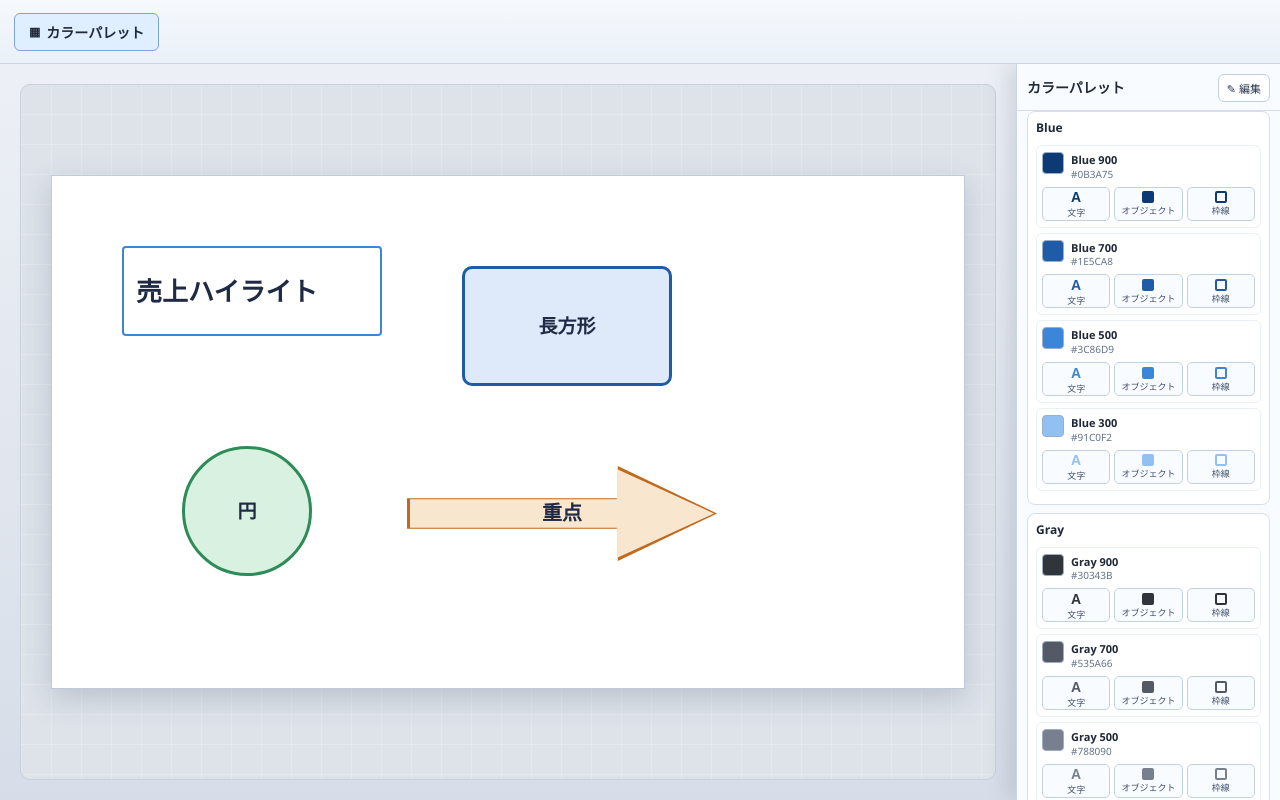
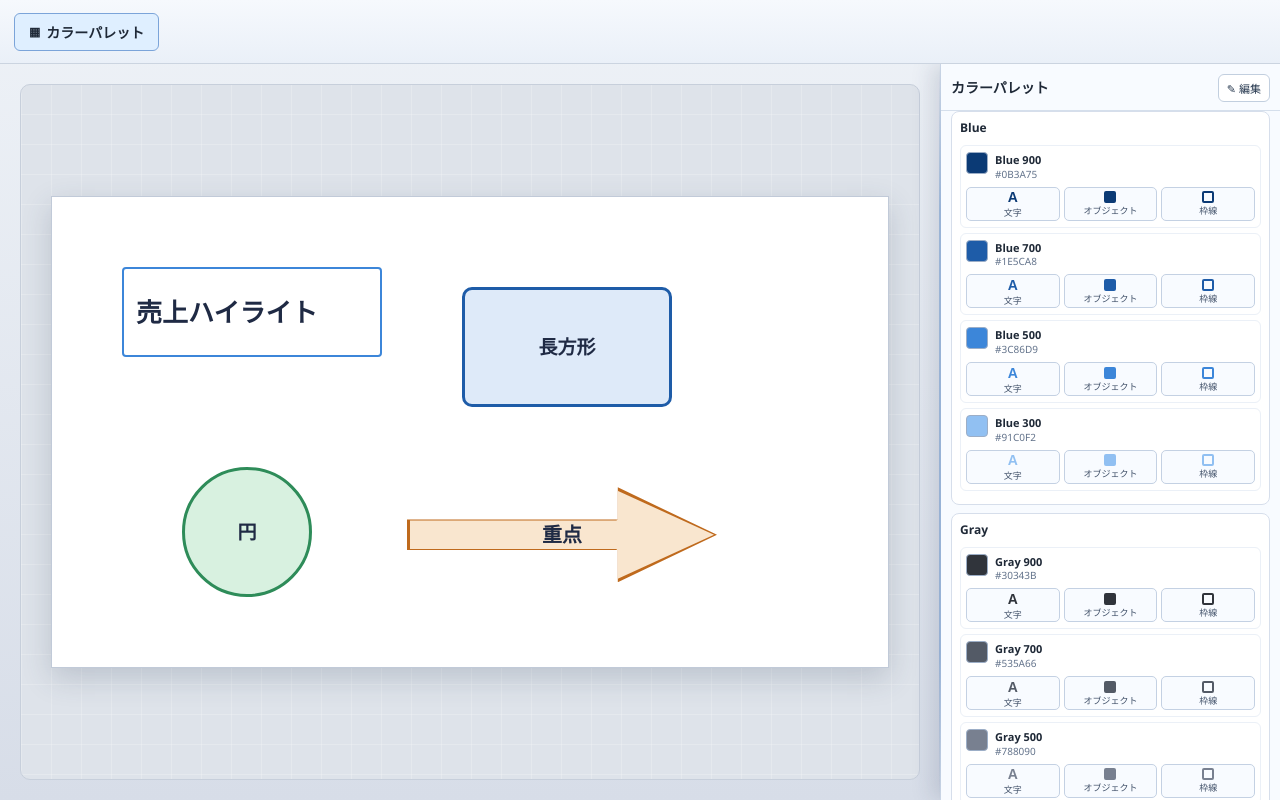
Before and after one commit to honamiyamamoto/color-palette, a React (Vite) app: page / in a window 1280 px wide. Built offline with nearby package versions, Linux system fonts and the light colour scheme.

Commit message:
ペインサイズ可変化

```diff
--- a/src/App.css
+++ b/src/App.css
@@ -39,6 +39,7 @@
 
 
 .workspace-body {
+  --task-pane-width: 340px;
   flex: 1;
   position: relative;
   overflow: hidden;
@@ -46,7 +47,7 @@
 }
 
 .workspace-body.pane-open {
-  padding-right: 264px;
+  padding-right: var(--task-pane-width);
 }
 
 .slide-region {
@@ -169,7 +170,8 @@
   top: 0;
   right: 0;
   bottom: 0;
-  width: 264px;
+  width: var(--task-pane-width);
+  min-width: 340px;
   background: #f8fbff;
   border-left: 1px solid #cad5e5;
   box-shadow: -8px 0 20px rgba(40, 57, 89, 0.15);
@@ -178,6 +180,39 @@
   transform: translateX(100%);
   transition: transform 220ms ease;
   pointer-events: none;
+}
+
+.task-pane-resizer {
+  position: absolute;
+  top: 0;
+  right: var(--task-pane-width);
+  bottom: 0;
+  width: 12px;
+  transform: translateX(50%);
+  border: 0;
+  padding: 0;
+  margin: 0;
+  background: transparent;
+  cursor: col-resize;
+  z-index: 5;
+}
+
+.task-pane-resizer::before {
+  content: '';
+  position: absolute;
+  top: 0;
+  bottom: 0;
+  left: 50%;
+  width: 2px;
+  transform: translateX(-50%);
+  border-radius: 999px;
+  background: linear-gradient(180deg, rgba(111, 151, 203, 0) 0%, #6f97cb 20%, #6f97cb 80%, rgba(111, 151, 203, 0) 100%);
+  opacity: 0.55;
+}
+
+.task-pane-resizer:hover::before,
+.task-pane-resizer:focus-visible::before {
+  opacity: 1;
 }
 
 .task-pane.open {
@@ -224,6 +259,7 @@
 
 .task-pane-body {
   overflow-y: auto;
+  overflow-x: hidden;
   padding: 0 10px 12px;
 }
 
--- a/src/App.tsx
+++ b/src/App.tsx
@@ -1,4 +1,4 @@
-import { useEffect, useRef, useState } from 'react'
+import { useEffect, useRef, useState, type CSSProperties } from 'react'
 import './App.css'
 import { RibbonBar } from './components/RibbonBar'
 import { SlideCanvas } from './components/SlideCanvas'
@@ -11,13 +11,19 @@ import type { ApplyTarget, Palette } from './types/palette'
 import type { SlideElement } from './types/slide'
 
 function App() {
+  const TASK_PANE_MIN_WIDTH = 340
+  const TASK_PANE_MAX_WIDTH = 520
+  const TASK_PANE_DEFAULT_WIDTH = 340
+
   const [palette, setPalette] = useState<Palette>(() => loadPalette())
   const [slideElements, setSlideElements] =
     useState<SlideElement[]>(INITIAL_SLIDE_ELEMENTS)
-  const [selectedElementId, setSelectedElementId] = useState<string | null>(null)
+  const [selectedElementIds, setSelectedElementIds] = useState<string[]>([])
   const [isTaskPaneOpen, setIsTaskPaneOpen] = useState(true)
+  const [taskPaneWidth, setTaskPaneWidth] = useState(TASK_PANE_DEFAULT_WIDTH)
   const [toastMessage, setToastMessage] = useState<string | null>(null)
   const toastTimerRef = useRef<number | null>(null)
+  const isResizingRef = useRef(false)
 
   const showToast = (message: string) => {
     setToastMessage(message)
@@ -41,7 +47,7 @@ function App() {
   const handleApplyColor = (target: ApplyTarget, hex: string) => {
     const result = applyColor({
       elements: slideElements,
-      selectedElementId,
+      selectedElementIds,
       target,
       hex,
     })
@@ -53,6 +59,56 @@ function App() {
 
     setSlideElements(result.elements)
   }
+
+  const handleSelectElement = (id: string, options?: { additive?: boolean }) => {
+    setSelectedElementIds((prev) => {
+      if (options?.additive) {
+        return prev.includes(id) ? prev.filter((item) => item !== id) : [...prev, id]
+      }
+
+      return prev.length === 1 && prev[0] === id ? prev : [id]
+    })
+  }
+
+  const handlePaneResizeStart = () => {
+    isResizingRef.current = true
+    document.body.style.cursor = 'col-resize'
+    document.body.style.userSelect = 'none'
+  }
+
+  useEffect(() => {
+    const handlePointerMove = (event: PointerEvent) => {
+      if (!isResizingRef.current) {
+        return
+      }
+
+      const maxWidth = Math.max(
+        TASK_PANE_MIN_WIDTH,
+        Math.min(TASK_PANE_MAX_WIDTH, window.innerWidth - 240),
+      )
+      const nextWidth = window.innerWidth - event.clientX
+      const boundedWidth = Math.min(Math.max(nextWidth, TASK_PANE_MIN_WIDTH), maxWidth)
+      setTaskPaneWidth(boundedWidth)
+    }
+
+    const handlePointerUp = () => {
+      if (!isResizingRef.current) {
+        return
+      }
+
+      isResizingRef.current = false
+      document.body.style.cursor = ''
+      document.body.style.userSelect = ''
+    }
+
+    window.addEventListener('pointermove', handlePointerMove)
+    window.addEventListener('pointerup', handlePointerUp)
+
+    return () => {
+      window.removeEventListener('pointermove', handlePointerMove)
+      window.removeEventListener('pointerup', handlePointerUp)
+    }
+  }, [])
 
   const handleSavePalette = (nextPalette: Palette) => {
     try {
@@ -73,14 +129,30 @@ function App() {
         isPaneOpen={isTaskPaneOpen}
         onTogglePane={() => setIsTaskPaneOpen((prev) => !prev)}
       />
-      <main className={`workspace-body ${isTaskPaneOpen ? 'pane-open' : ''}`}>
+      <main
+        className={`workspace-body ${isTaskPaneOpen ? 'pane-open' : ''}`}
+        style={
+          {
+            '--task-pane-width': `${taskPaneWidth}px`,
+          } as CSSProperties
+        }
+      >
         <div className="slide-region">
           <SlideCanvas
             elements={slideElements}
-            selectedElementId={selectedElementId}
-            onSelectElement={setSelectedElementId}
+            selectedElementIds={selectedElementIds}
+            onSelectElement={handleSelectElement}
+            onClearSelection={() => setSelectedElementIds([])}
           />
         </div>
+        {isTaskPaneOpen && (
+          <button
+            type="button"
+            className="task-pane-resizer"
+            aria-label="右ペインの幅を調整"
+            onPointerDown={handlePaneResizeStart}
+          />
+        )}
         <TaskPane
           isOpen={isTaskPaneOpen}
           palette={palette}
--- a/src/components/SlideCanvas.tsx
+++ b/src/components/SlideCanvas.tsx
@@ -2,20 +2,22 @@ import type { SlideElement } from '../types/slide'
 
 interface SlideCanvasProps {
   elements: SlideElement[]
-  selectedElementId: string | null
-  onSelectElement: (id: string | null) => void
+  selectedElementIds: string[]
+  onSelectElement: (id: string, options?: { additive?: boolean }) => void
+  onClearSelection: () => void
 }
 
 export function SlideCanvas({
   elements,
-  selectedElementId,
+  selectedElementIds,
   onSelectElement,
+  onClearSelection,
 }: SlideCanvasProps) {
   return (
-    <section className="canvas-surface" onClick={() => onSelectElement(null)}>
+    <section className="canvas-surface" onClick={onClearSelection}>
       <div className="slide-sheet">
         {elements.map((element) => {
-          const isSelected = element.id === selectedElementId
+          const isSelected = selectedElementIds.includes(element.id)
           const itemStyle = {
             left: `${element.x}px`,
             top: `${element.y}px`,
@@ -30,7 +32,9 @@ export function SlideCanvas({
               style={itemStyle}
               onClick={(event) => {
                 event.stopPropagation()
-                onSelectElement(element.id)
+                onSelectElement(element.id, {
+                  additive: event.ctrlKey || event.metaKey || event.shiftKey,
+                })
               }}
             >
               {element.type === 'text' && (
--- a/src/services/colorApplier.ts
+++ b/src/services/colorApplier.ts
@@ -4,7 +4,7 @@ import { isValidHex, normalizeHex } from '../utils/colorUtils'
 
 interface ApplyColorParams {
   elements: SlideElement[]
-  selectedElementId: string | null
+  selectedElementIds: string[]
   target: ApplyTarget
   hex: string
 }
@@ -17,11 +17,11 @@ interface ApplyColorResult {
 
 export function applyColor({
   elements,
-  selectedElementId,
+  selectedElementIds,
   target,
   hex,
 }: ApplyColorParams): ApplyColorResult {
-  if (!selectedElementId) {
+  if (selectedElementIds.length === 0) {
     return {
       elements,
       applied: false,
@@ -40,7 +40,7 @@ export function applyColor({
 
   // モックでは状態更新で CSS に反映。将来はこの境界で Office.js / VSTO 連携に差し替える。
   const nextElements = elements.map((element) => {
-    if (element.id !== selectedElementId) {
+    if (!selectedElementIds.includes(element.id)) {
       return element
     }
 
```
